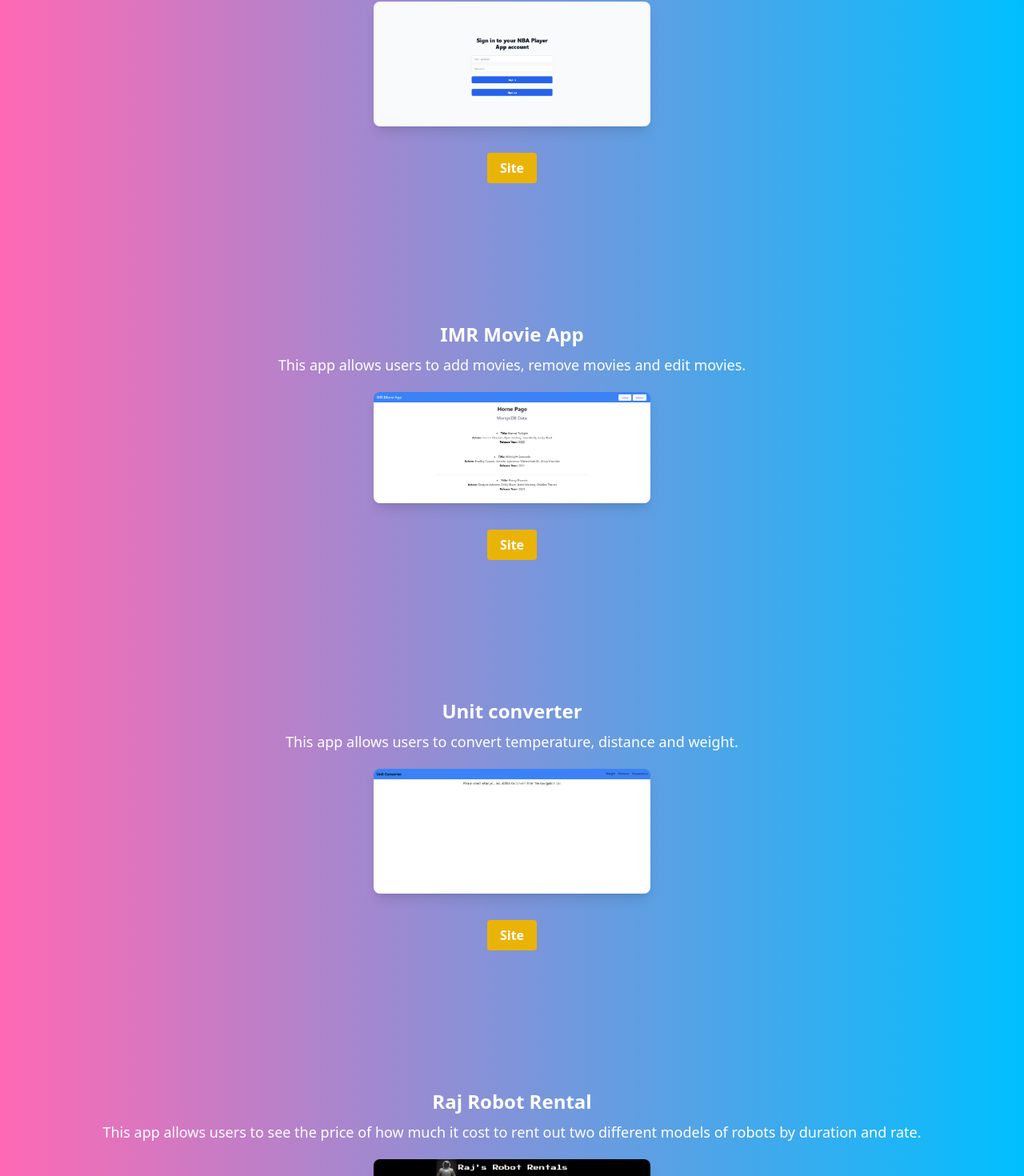
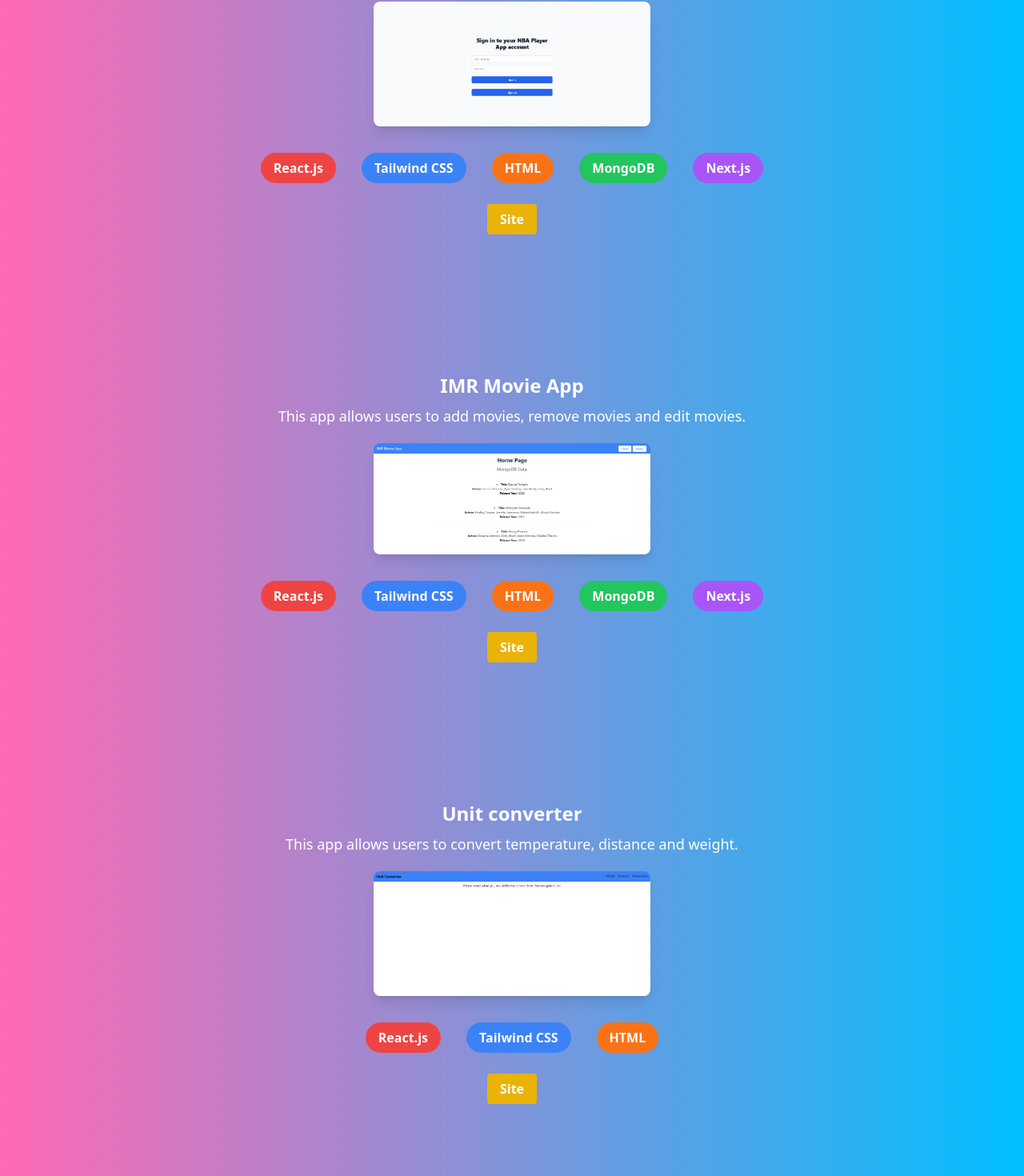
Before and after one commit to Johnson150/portfolio, a Next.js app: page /project in a window 1280 px wide. Shown: the part 542-2012 px from the top of the page at 80% size. Built offline with nearby package versions, Linux system fonts and the light colour scheme.

Commit message:
adsdsDAS

```diff
--- a/app/api/skills/route.js
+++ b/app/api/skills/route.js
@@ -3,7 +3,6 @@ import { NextResponse } from "next/server";
 
 // url: http://localhost:3000/api/post
 
-// function to handle POST requests to create a new player data, returns new player if successful, or an error message if not
 export const POST = async (req) => {
     try {
         const body = await req.json();
@@ -16,14 +15,13 @@ export const POST = async (req) => {
         });
         return NextResponse.json(newSkills);
     } catch (error) {
-        console.error(error); //error details in the server logs
+        console.error(error);
         return NextResponse.json(
             { message: "Error creating player", error: error.message },
         );
     }
 };
 
-// function to handle GET requests to return all players, used to display all players
 export const GET = async () => {
     try {
         const skills = await client.skills.findMany();
--- a/pages/contactpage.js
+++ b/pages/contactpage.js
@@ -65,6 +65,7 @@ export default function Contact() {
         <main className="flex min-h-screen flex-col items-center bg-gradient-to-r from-brightPink to-brightBlue">
             <Header />
             <h1 className="p-10 text-3xl text-white font-mono relative z-10">{text}</h1>
+            <p className="text-white text-lg"> The form will send to my personal email</p>
             {!isEmailSent ? (
                 <form onSubmit={handleSubmit} className="mt-8 mb-2 w-80 max-w-screen-lg sm:w-96">
                     <div className="mb-4 flex flex-col">
--- a/pages/project.js
+++ b/pages/project.js
@@ -39,14 +39,29 @@ const Project = () => {
                         <img src="/NBA player app.png" alt="NBA player app Preview" className="w-2/6 h-1/2 rounded-lg shadow-lg" />
                     </div>
                     <div className="p-5">
+                        <a className="mx-4 mt-12 bg-red-500 text-white font-bold py-2 px-4 rounded-full hover:bg-red-600 transition duration-300">React.js</a>
+                        <a className="mx-4 mt-12 bg-blue-500 text-white font-bold py-2 px-4 rounded-full hover:bg-blue-600 transition duration-300">Tailwind CSS</a>
+                        <a className="mx-4 mt-12 bg-orange-500 text-white font-bold py-2 px-4 rounded-full hover:bg-orange-600 transition duration-300">HTML</a>
+                        <a className="mx-4 mt-12 bg-green-500 text-white font-bold py-2 px-4 rounded-full hover:bg-green-600 transition duration-300">MongoDB</a>
+                        <a className="mx-4 mt-12 bg-purple-500 text-white font-bold py-2 px-4 rounded-full hover:bg-purple-600 transition duration-300">Next.js</a>
+                    </div>
+                    <div className="p-5">
                         <a href="https://basketballapp.vercel.app/" className="mx-4 mt-12 bg-yellow-500 text-white font-bold py-2 px-4 rounded hover:bg-yellow-600 transition duration-300">Site</a>
                     </div>
+
                 </div>
                 <div className="p-20">
                     <h2 className="text-2xl font-bold text-white">IMR Movie App</h2>
                     <p className="mt-2 text-lg text-white">This app allows users to add movies, remove movies and edit movies.</p>
                     <div className="p-5 flex justify-center items-center">
                         <img src="/IMR movie preview.png" alt="IMR Movie App Preview" className="w-2/6 h-1/2 rounded-lg shadow-lg" />
+                    </div>
+                    <div className="p-5">
+                        <a className="mx-4 mt-12 bg-red-500 text-white font-bold py-2 px-4 rounded-full hover:bg-red-600 transition duration-300">React.js</a>
+                        <a className="mx-4 mt-12 bg-blue-500 text-white font-bold py-2 px-4 rounded-full hover:bg-blue-600 transition duration-300">Tailwind CSS</a>
+                        <a className="mx-4 mt-12 bg-orange-500 text-white font-bold py-2 px-4 rounded-full hover:bg-orange-600 transition duration-300">HTML</a>
+                        <a className="mx-4 mt-12 bg-green-500 text-white font-bold py-2 px-4 rounded-full hover:bg-green-600 transition duration-300">MongoDB</a>
+                        <a className="mx-4 mt-12 bg-purple-500 text-white font-bold py-2 px-4 rounded-full hover:bg-purple-600 transition duration-300">Next.js</a>
                     </div>
                     <div className="p-5">
                         <a href="https://asg3movies.vercel.app/" className="mx-4 mt-12 bg-yellow-500 text-white font-bold py-2 px-4 rounded hover:bg-yellow-600 transition duration-300">Site</a>
@@ -59,6 +74,11 @@ const Project = () => {
                         <img src="/Unit Converter.png" alt="Unit Converter Preview" className="w-2/6 h-1/2 rounded-lg shadow-lg" />
                     </div>
                     <div className="p-5">
+                        <a className="mx-4 mt-12 bg-red-500 text-white font-bold py-2 px-4 rounded-full hover:bg-red-600 transition duration-300">React.js</a>
+                        <a className="mx-4 mt-12 bg-blue-500 text-white font-bold py-2 px-4 rounded-full hover:bg-blue-600 transition duration-300">Tailwind CSS</a>
+                        <a className="mx-4 mt-12 bg-orange-500 text-white font-bold py-2 px-4 rounded-full hover:bg-orange-600 transition duration-300">HTML</a>
+                    </div>
+                    <div className="p-5">
                         <a href="https://johnson150.github.io/web-dev-2-assignment.github.io/" className="mx-4 mt-12 bg-yellow-500 text-white font-bold py-2 px-4 rounded hover:bg-yellow-600 transition duration-300">Site</a>
                     </div>
                 </div>
@@ -67,6 +87,9 @@ const Project = () => {
                     <p className="mt-2 text-lg text-white">This app allows users to see the price of how much it cost to rent out two different models of robots by duration and rate.</p>
                     <div className="p-5 flex justify-center items-center">
                         <img src="/raj robot rental.png" alt="Unit Converter Preview" className="w-2/6 h-1/2 rounded-lg shadow-lg" />
+                    </div>
+                    <div className="p-5">
+                        <a className="mx-4 mt-12 bg-red-500 text-white font-bold py-2 px-4 rounded-full hover:bg-red-600 transition duration-300">JavaScript</a>
                     </div>
                     <div className="p-5">
                         <a href="https://johnson150.github.io/Raj-Robot-Rental/" className="mx-4 mt-12 bg-yellow-500 text-white font-bold py-2 px-4 rounded hover:bg-yellow-600 transition duration-300">Site</a>
```
